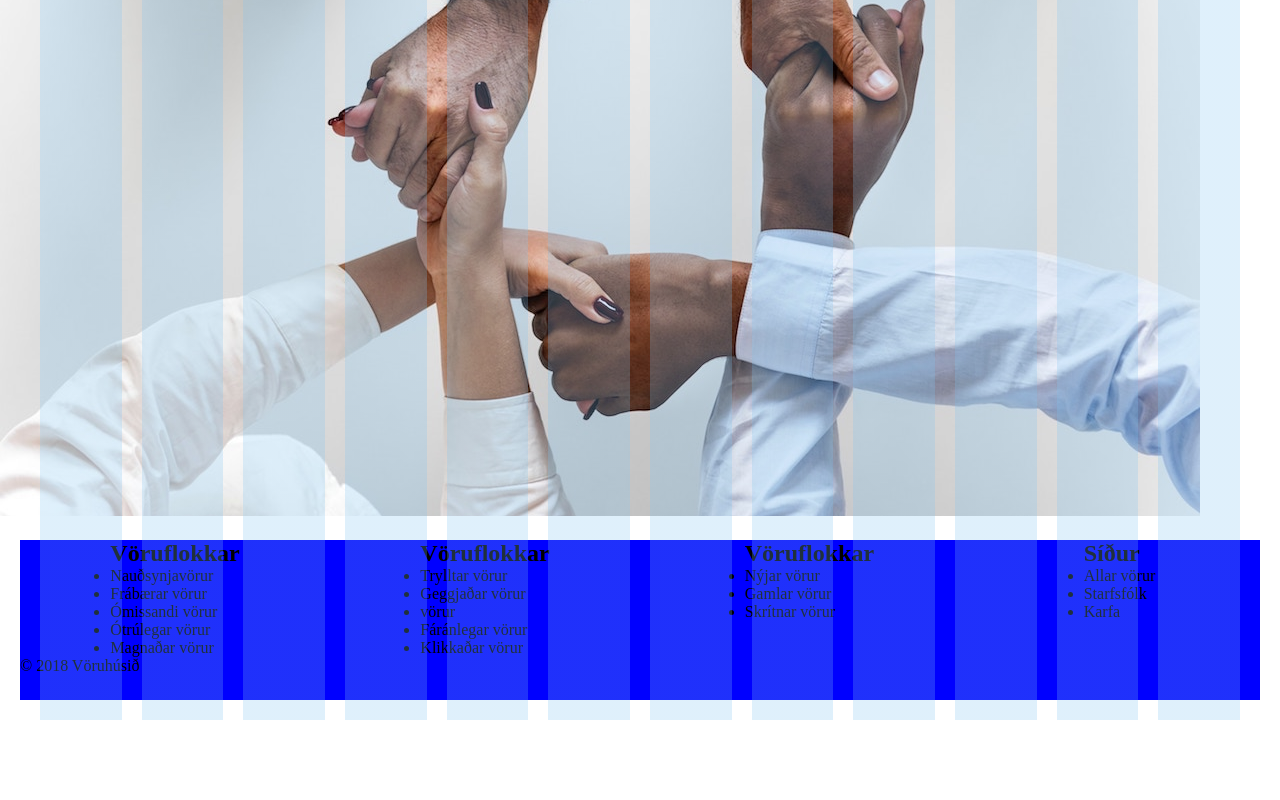
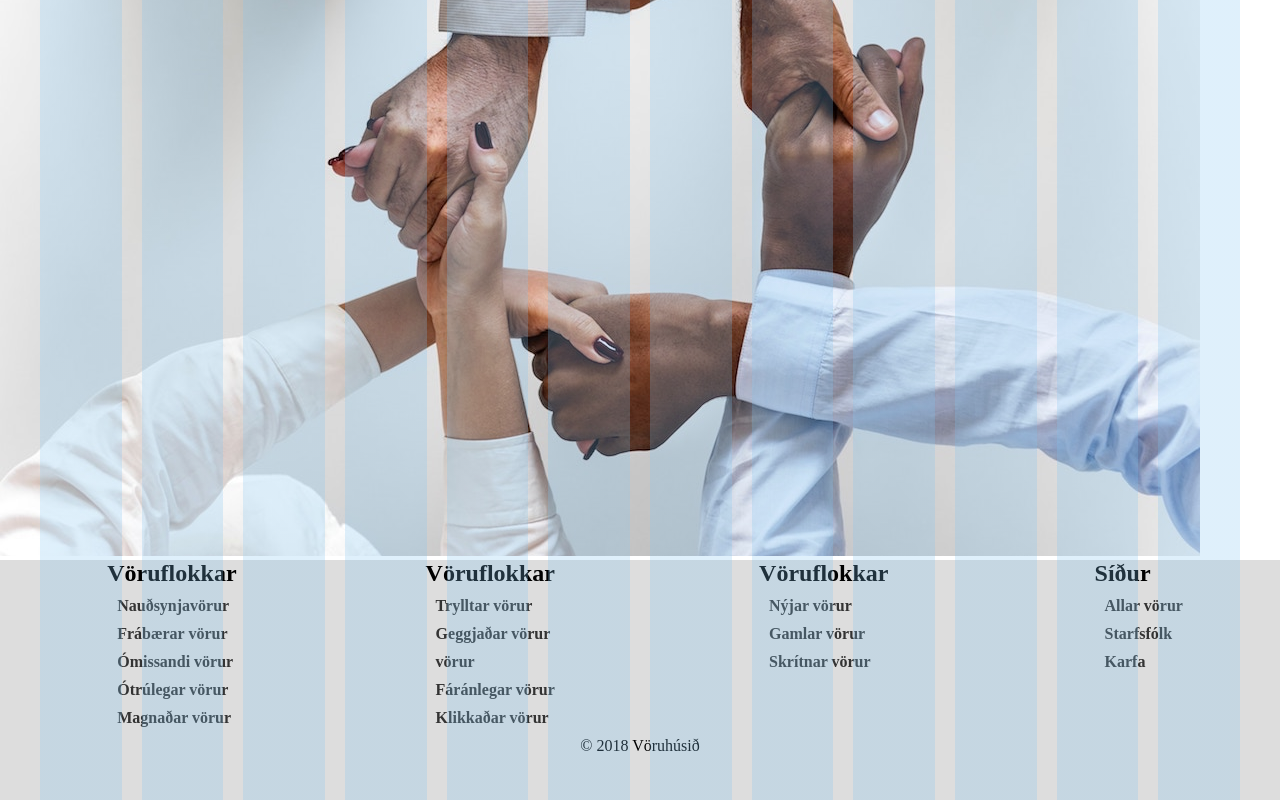
Before and after one commit to Branch-Master/vef_hopverkefni1, a website: page vef_hopverkefni1/index.html in a window 1280 px wide. Shown: the part 1402-2202 px from the top of the page. Before the commit the page ends 2122 px from the top, so only its background shows below. Drawn offline with Linux system fonts and the light colour scheme.

Commit message:
breytti footer

```diff
--- a/vef_hopverkefni1/index.html
+++ b/vef_hopverkefni1/index.html
@@ -55,22 +55,22 @@
         <div class="footer__list">
             <ul>
                 <h2>Vöruflokkar</h2>
-        <li>Nauðsynjavörur</li>
-        <li> Frábærar vörur</li>
-        <li>Ómissandi vörur</li>
-        <li>Ótrúlegar vörur</li>
-        <li>Magnaðar vörur</li>
+                <li><a href="/pages/products.html">Nauðsynjavörur</a></li>
+                <li><a href="/pages/products.html">Frábærar vörur</a></li>
+                <li><a href="/pages/products.html">Ómissandi vörur</a></li>
+                <li><a href="/pages/products.html">Ótrúlegar vörur</a></li>
+                <li><a href="/pages/products.html">Magnaðar vörur</a></li>
             </ul>
         </div>
 
         <div class="footer__list">
             <ul>
                 <h2>Vöruflokkar</h2>
-        <li>Trylltar vörur</li>
-        <li>Geggjaðar vörur</li>
-        <li>vörur</li>
-        <li>Fáránlegar vörur</li>
-        <li>Klikkaðar vörur</li>
+                <li><a href="/pages/products.html">Trylltar vörur</a></li>
+                <li><a href="/pages/products.html">Geggjaðar vörur</a></li>
+                <li><a href="/pages/products.html">vörur</a></li>
+                <li><a href="/pages/products.html">Fáránlegar vörur</a></li>
+                <li><a href="/pages/products.html">Klikkaðar vörur</a></li>
             </ul>
         </div>
         </div>
@@ -79,22 +79,22 @@
         <div class="footer__list">
             <ul>
                 <h2>Vöruflokkar</h2>
-        <li>Nýjar vörur</li>
-        <li>Gamlar vörur</li>
-        <li>Skrítnar vörur</li>
+                <li><a href="/pages/products.html">Nýjar vörur</a></li>
+                <li><a href="/pages/products.html">Gamlar vörur</a></li>
+                <li><a href="/pages/products.html">Skrítnar vörur</a></li>
             </ul>
         </div>
         <div class=footer__list>
             <ul>
                 <h2>Síður</h2>
-        <li>Allar vörur</li>
-        <li>Starfsfólk</li>
-        <li>Karfa</li>
+                <li><a href="/pages/products.html">Allar vörur</a></li>
+                <li><a href="/pages/staff.html">Starfsfólk</a></li>
+                <li><a href="/pages/cart.html">Karfa</a></li>
             </ul>
         </div>
         </div>
         </div>
-        © 2018 Vöruhúsið
+                <div class="bottom--center">© 2018 Vöruhúsið</div>
         </footer>
 
   </body>
--- a/vef_hopverkefni1/package.json
+++ b/vef_hopverkefni1/package.json
@@ -6,9 +6,8 @@
   "scripts": {
     "browser-sync": "browser-sync start --server --files index.html styles.css",
     "sass": "node-sass --source-map-embed styles.scss styles.css",
-    "sass-watch": "node-sass --source-map-embed --watch ./scss --recursive styles.css",
+    "sass-watch": "node-sass --source-map-embed --watch *.scss --recursive styles.css",
     "dev": "npm-run-all --parallel sass sass-watch browser-sync",
-    "lint-css": "stylelint styles.css",
     "lint": "stylelint styles.scss --syntax scss"
   },
   "author": "Marinó, Birgir Orri, Adam",
--- a/vef_hopverkefni1/scss/footer.scss
+++ b/vef_hopverkefni1/scss/footer.scss
@@ -1,9 +1,10 @@
-
 footer{
 
     height: 20vh;
-    margin:20px;
-    background-color: blue;
+
+    background-color: #ddd;
+    height: 30vh;
+    width:100%;
 }
 
 .footer__grid{
@@ -18,9 +19,32 @@ footer{
     justify-content: space-around;
     flex-wrap:wrap;
     width: 100%;
+    height: 80%;
 }
 
 footer p{
-    align-self: auto;
+    margin: auto;
+    margin-bottom: 0;
+}
 
+
+footer ul{
+    float:left;
+    margin-left:2em;
+    list-style-type: none;
 }
+ul li{
+    margin:10px;
+}
+
+ul li a{
+    color: #333;
+    font-weight: bold;
+    text-decoration: none;
+}
+
+.bottom--center{
+    margin:auto;
+    width: 100%;
+    text-align: center;
+}
--- a/vef_hopverkefni1/styles.scss
+++ b/vef_hopverkefni1/styles.scss
@@ -19,4 +19,4 @@ html { /* stylelint-disable-line */
 }
 
 // TODO sækja allar sass skrár
-@import "scss/footer";
+@import "scss/footer"
```
Also changed, not shown: vef_hopverkefni1/styles.css. Lines whose indentation alone changed are shown as unchanged.
